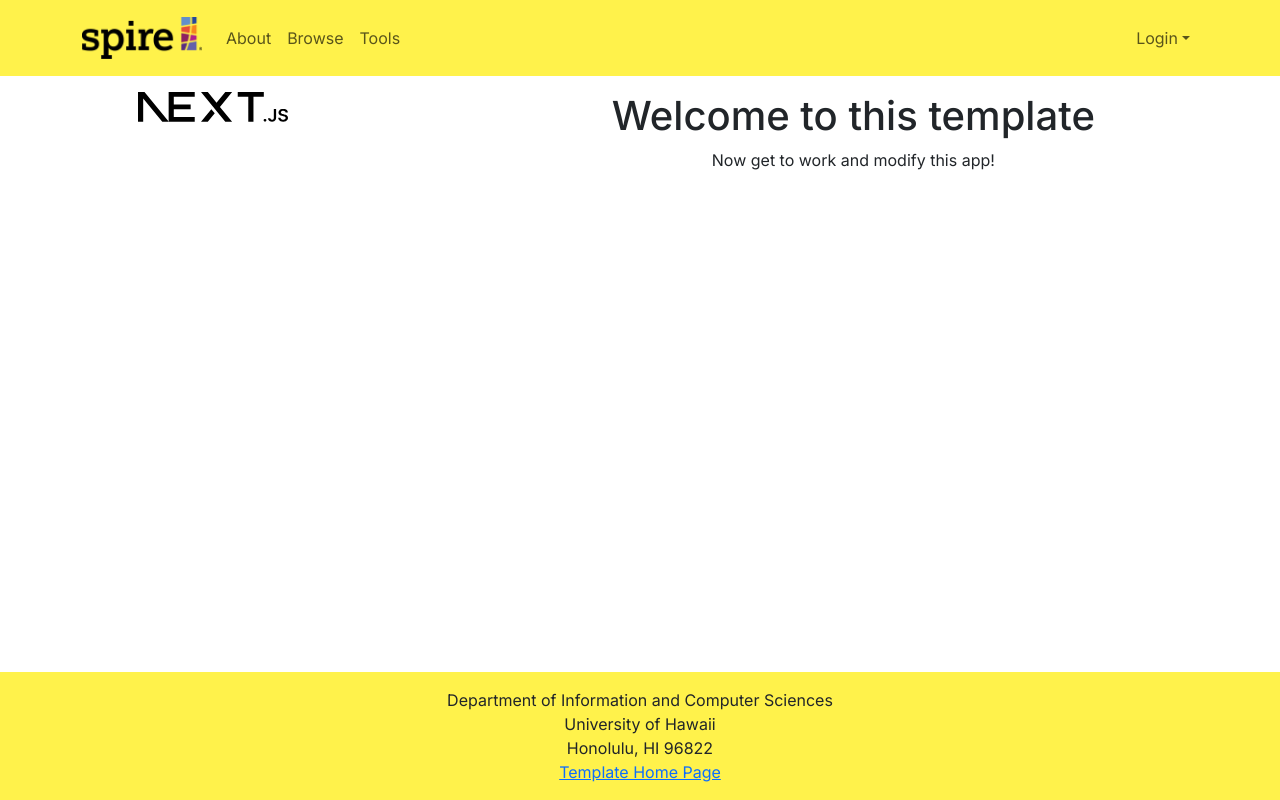
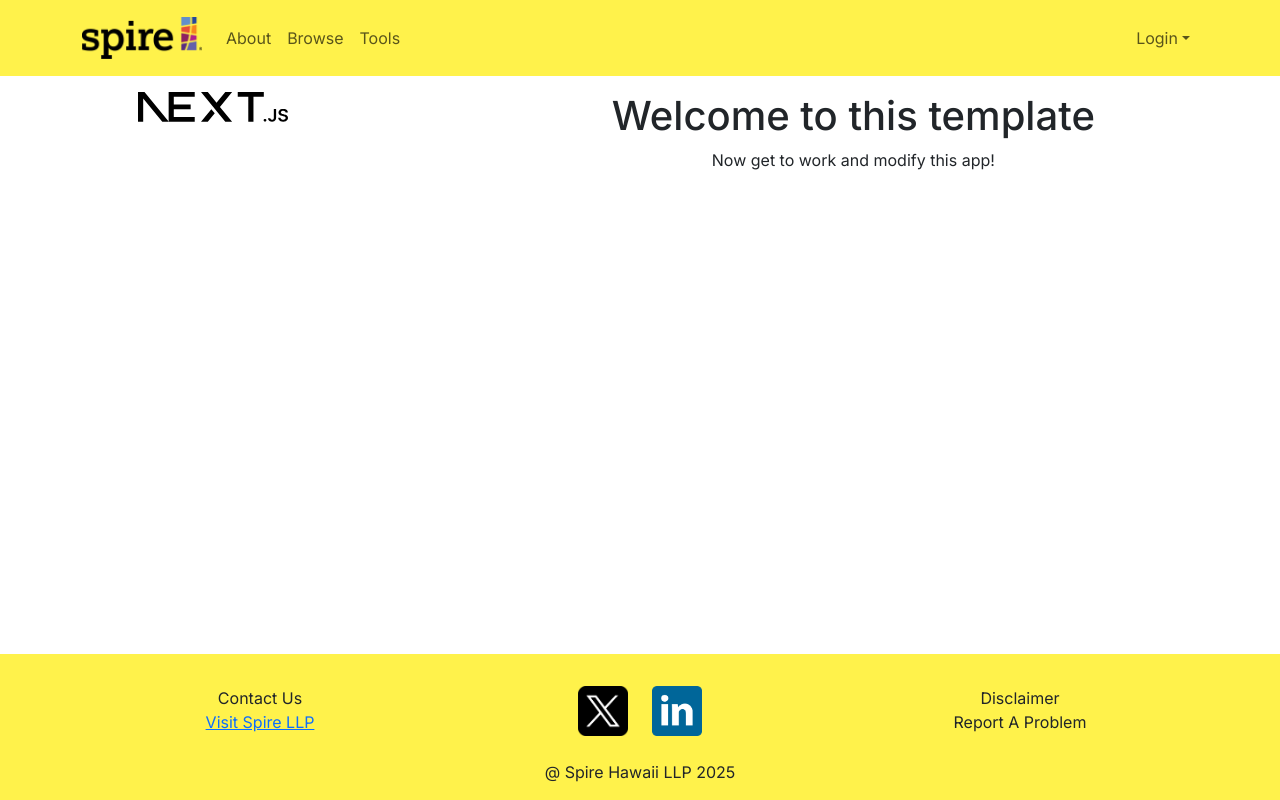
Before and after one commit to pineapple-spire/pineapple-spire, a Next.js app: page / in a window 1280 px wide. Built offline with nearby package versions, Linux system fonts and the light colour scheme; no server answers.

Commit message:
Footer was updated to align more with mockup.
Links will need to be updated to sections as they are created. Only a Spire Hawaii link was added for now.

```diff
--- a/src/components/Footer.tsx
+++ b/src/components/Footer.tsx
@@ -1,18 +1,47 @@
-import { Col, Container } from 'react-bootstrap';
+import { Col, Container, Row } from 'react-bootstrap';
+import Image from 'next/image';
 
 /** The Footer appears at the bottom of every page. Rendered by the App Layout component. */
 const Footer = () => (
   <footer className="mt-auto py-3 footer">
     <Container>
-      <Col className="text-center">
-        Department of Information and Computer Sciences
-        <br />
-        University of Hawaii
-        <br />
-        Honolulu, HI 96822
-        <br />
-        <a href="http://ics-software-engineering.github.io/nextjs-application-template">Template Home Page</a>
-      </Col>
+      <Row>
+        {/* TODO: Update this to have links to contact info, social media, disclaimer, and support sections. */}
+        <Col className="text-center g-3">
+          Contact Us
+          <br />
+          <a href="https://www.spirehawaii.com/">Visit Spire LLP</a>
+        </Col>
+        <Col className="text-center g-3">
+          <Row className="justify-content-center align-items-center">
+            <Col xs="auto">
+              <Image
+                src="/x.png"
+                alt="X"
+                width={50}
+                height={50}
+                style={{ objectFit: 'contain' }}
+              />
+            </Col>
+            <Col xs="auto">
+              <Image
+                src="/linkedin.png"
+                alt="LinkedIn"
+                width={50}
+                height={50}
+                style={{ objectFit: 'contain' }}
+              />
+            </Col>
+          </Row>
+          <br />
+          @ Spire Hawaii LLP 2025
+        </Col>
+        <Col className="text-center g-3">
+          Disclaimer
+          <br />
+          Report A Problem
+        </Col>
+      </Row>
     </Container>
   </footer>
 );
```
Also changed, not shown: public/linkedin.png (added), public/x.png (added).
